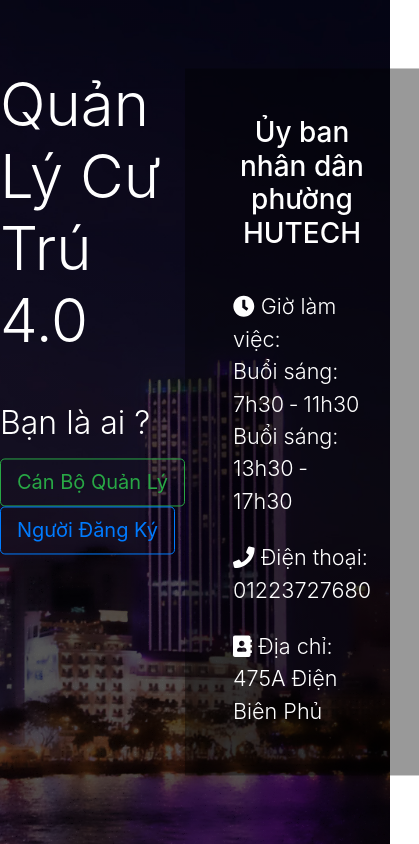
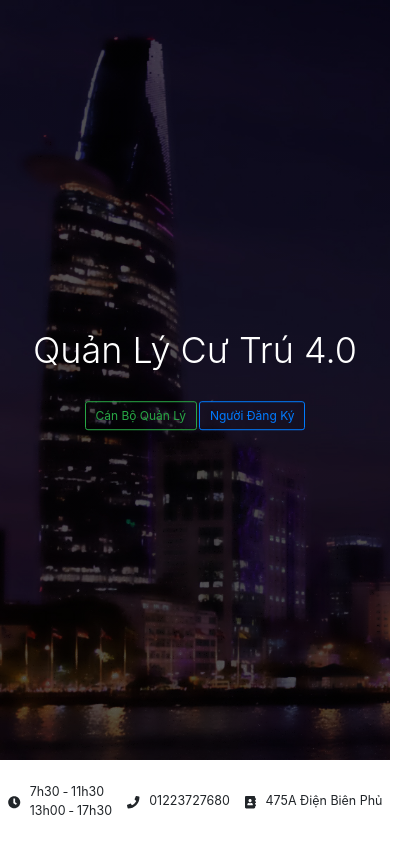
Before and after one commit to nkidmano/admin-layout, a plain HTML site: page view/landing.html in a window 390 px wide. Shown: the whole page, 419 px wide, since content can reach past the window. Drawn offline with nearby package versions, Linux system fonts and the light colour scheme.

Commit message:
finish making landing responsive

```diff
--- a/css/landing.css
+++ b/css/landing.css
@@ -27,18 +27,31 @@
     }
 }
 
+@keyframes moveInLeft {
+    0% {
+        opacity: 0;
+        transform: translateX(-5rem);
+    }
+    100% {
+        opacity: 1;
+        transform: translate(0);
+    }
+}
+
 .header {
     background-image: linear-gradient(rgba(0,0,0,.3), rgba(0,0,0,.3)), url("../img/bg.jpg");
     background-size: cover;
     background-position: bottom;
     height: 100vh;
+    position: relative;
 }
 
 .content {
     display: flex;
     justify-content: space-around;
 
-    position: relative;
+    width: 100%;
+    position: absolute;
     top: 50%;
     left: 50%;
     transform: translate(-50%, -50%);
@@ -83,3 +96,76 @@
     font-size: 1.35rem;
     font-weight: 300;
 }
+
+.footer-mobile {
+    display: none;
+    height: 10vh;
+}
+
+.text-box__group--mobile {
+    display: flex;
+    justify-content: space-around;
+    align-items: center;
+}
+
+.text-box__paragraph-box--mobile {
+    margin-left: 1rem;
+}
+
+.text-box__paragraph--mobile {
+    margin-bottom: 0;
+}
+
+/* ================================ */
+/* MEDIA */
+/* ================================ */
+/* bp-lg: 68.75em = 1100px */
+/* bp-md: 56.25em = 900px */
+/* bp-sm: 43.75em = 700px */
+/* bp-xm: 31.25em = 500px */
+
+@media only screen and (max-width: 68.75em) {
+    html {
+        font-size: 85%;
+    }
+}
+
+@media only screen and (max-width: 56.25em) {
+    html {
+        font-size: 75%;
+    }
+    .text-box {
+        padding: 2rem;
+    }
+}
+
+@media only screen and (max-width: 43.75em) {
+    .header {
+        background-position: left;
+        height: 90vh;
+    }
+    .content {
+        display: block;
+    }
+    .logo-box {
+        animation: fadeIn 1s ease-out;
+        text-align: center;
+    }
+    .logo-box__subtitle {
+        display: none;
+    }
+    .text-box {
+        display: none;
+    }
+    .footer-mobile {
+        display: flex;
+        justify-content: space-around;
+        font-size: 1.3rem;
+    }
+}
+
+@media only screen and (max-width: 31.25em) {
+    html {
+        font-size: 60%;
+    }
+}
--- a/view/landing.html
+++ b/view/landing.html
@@ -30,7 +30,7 @@
                 <div class="text-box__group">
                     <p class="text-box__paragraph"><i class="fas fa-clock"></i> Giờ làm việc:</p>
                     <p class="text-box__paragraph">Buổi sáng: 7h30 &dash; 11h30</p>
-                    <p class="text-box__paragraph">Buổi sáng: 13h30 &dash; 17h30</p>
+                    <p class="text-box__paragraph">Buổi chiều: 13h00 &dash; 17h30</p>
                 </div>
                 <div class="text-box__group">
                     <p class="text-box__paragraph"><i class="fas fa-phone"></i> Điện thoại:</p>
@@ -44,6 +44,29 @@
         </div>
     </header>
 
+    <!-- mobile quries -->
+    <div class="footer-mobile">
+        <div class="text-box__group--mobile">
+            <i class="fas fa-clock"></i>
+            <div class="text-box__paragraph-box--mobile">
+                <p class="text-box__paragraph--mobile">7h30 &dash; 11h30</p>
+                <p class="text-box__paragraph--mobile">13h00 &dash; 17h30</p>
+            </div>
+        </div>
+        <div class="text-box__group--mobile">
+            <i class="fas fa-phone"></i>
+            <div class="text-box__paragraph-box--mobile">
+                <p class="text-box__paragraph--mobile">01223727680</p>
+            </div>
+        </div>
+        <div class="text-box__group--mobile">
+                <i class="fas fa-address-book"></i>
+            <div class="text-box__paragraph-box--mobile">
+                <p class="text-box__paragraph--mobile">475A Điện Biên Phủ</p>
+            </div>
+        </div>
+    </div>
+
 
 
     <!-- jQuery and Bootstrap JS -->
```
